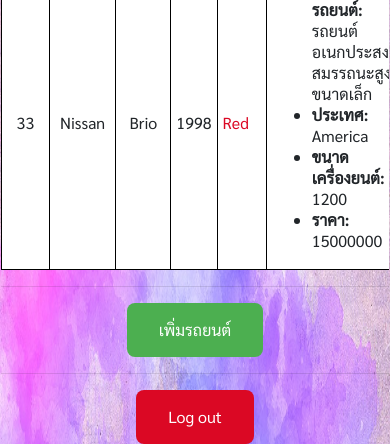
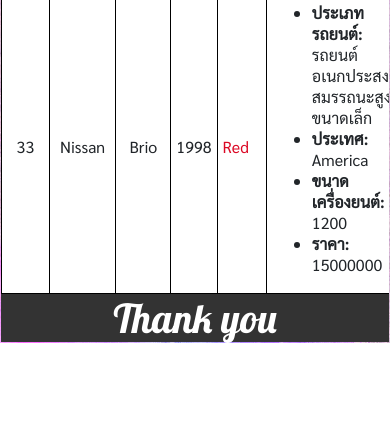
Before and after one commit to jrkub81/interm_2019, a PHP site: page /data.php in a window 390 px wide; the page is wider, and only the part inside the window is pictured. Shown: the part 4994-5438 px from the top of that part. After the commit the page ends 5337 px from the top of that part, so only its background shows below. Run offline with PHP 8.4, Linux system fonts and the light colour scheme; the visitor is signed in with stand-in values (Sample User, id 1); data comes from the database, SQL or seed files in the repository.

Commit message:
add head add footer
delete old navbar from data
add footer style

```diff
--- a/data.php
+++ b/data.php
@@ -16,13 +16,6 @@
     include 'style.php';
     ?>
 <body class="body-main">
-        <ul class="topnav">
-            <li><a class="active" href="#home">Home</a></li>
-            <li><a href="#news">Profile</a></li>
-            <li><a href="#contact">Edit Profile</a></li>
-            <li><a href="data_add.php">Insert Data</a></li>
-            <li><a href="logout.php">Log out</a></li>
-
 
 
         <?php
@@ -42,42 +35,9 @@
         // }
         if($_SESSION["username"] !=''){
             if($result->num_rows>0){
+                include 'head.php';
+                 ?>
 
-                // echo "id ".$row["in_carsid"]." ".$row["in_carsbrand"]." ".$row["in_carsmodel"]." ".$row["in_carsyear"]
-                // ." ".$row["in_carscolor"]." ".$row["in_carscolorcode"]." ".$row["in_carstype"]." ".$row["in_carscountry"]
-                // ." ".$row["in_carsengine"]." ".$row["in_carsprice"]."<br>";
-                // echo "<br>";
-                ?>
-                <?php
-                $sql_user = "SELECT * FROM in_user WHERE user_name = '".$_SESSION["username"]."'";
-                $result2 = $conn->query($sql_user);
-                $result2->num_rows>0;
-                while ($row2 = $result2->fetch_assoc()) {
-                    if ($row2["user_name"]!=''&& $row2["user_password"]!=''&& $row2["user_nickname"]=='') {
-                ?>
-
-
-
-
-
-                     <div style="text-align:right;">
-                     ชื่อผู้ใช้ : ไม่มี
-                <a href="profile.php">โปรไฟล์</a>
-                <a href="edit_profile.php">แก้ไขโปรไฟล์</a>
-                </div>
-                <?php
-                    }else {
-                ?>
-                     <div style="text-align:right;">
-                     <li class="right"><a href="#about">ชื่อผู้ใช้:
-                <?=$row2["user_nickname"]; ?>
-                </a></li>
-                </div>
-                <?php
-                    }
-                 }
-                 ?>
-                </ul>
                 <br>
                 <h1 class="h1-pro" style="text-align:center">Car Info</h1>
                  <br>
@@ -134,20 +94,12 @@
        </table>
        </div>
 
-        <hr>
-
-        <div class = "row">
-        <div class = "col-md-12">
-        <button class="button_3" onclick="window.location.href='data_add.php'">เพิ่มรถยนต์</button>
-        </div>
-        </div>
-        <hr>
         <?php
 
     }
+        include 'footer.php';
+        ?>
 
-        ?>
-        <a href="logout.php"><button class="button_4" type="submit" >Log out</button></a>
         <script>
     function logout() {
         window.location.href = "logout.php";
--- /dev/null
+++ b/footer.php
@@ -0,0 +1,7 @@
+<?php
+include 'header.php';
+include 'style.php';
+?>
+<div class="footer">
+<h1 class="h1-pro">Thank you</h1>
+</div>
--- a/style.php
+++ b/style.php
@@ -187,6 +187,7 @@ ul.topnav li a {
   text-align: center;
   padding: 14px 16px;
   text-decoration: none;
+
 }
 
 ul.topnav li a:hover:not(.active) {background-color: #111;}
@@ -199,4 +200,12 @@ ul.topnav li.right {float: right;}
   ul.topnav li.right,
   ul.topnav li {float: none;}
 }
+.footer {
+   left: 0;
+   bottom: 0;
+   width: 100%;
+   background-color: #333;
+   color: white;
+   text-align: center;
+}
 </style>
```
Also changed, not shown: head.php (added, +39 -0 lines), header.php (line endings or trailing spaces).
